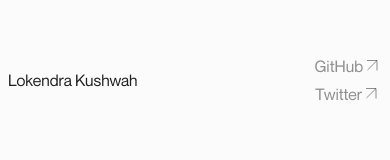
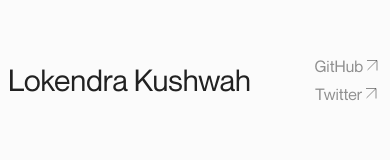
Before and after one commit to Lokendrakushwah12/PortfolioV1, a React (Vite) app: page / in a window 390 px wide. Shown: the part 1772-1932 px from the top of the page. Built offline with nearby package versions, Linux system fonts and the light colour scheme.

Commit message:
footer fix

```diff
--- a/src/components/Footer.jsx
+++ b/src/components/Footer.jsx
@@ -4,7 +4,7 @@ const Footer = () => {
   return (
     <div className="flex flex-col">
       <div className="flex justify-between items-center py-4 pt-24 xm:px-2">
-        <h1 className="md:text-6xl font-[400] text-[#212121] leading-5 md:leading-5 text-base">
+        <h1 className="md:text-6xl font-[400] text-[#212121] leading-5 md:leading-5 text-3xl">
           Lokendra Kushwah
         </h1>
         <div className="flex flex-col gap-2 p-1  transition-all">
@@ -42,7 +42,7 @@ const Footer = () => {
           </div>
         </div>
       </div>
-      <div className="flex justify-between items-center py-16 xm:px-2">
+      <div className="flex  flex-wrap gap-2 justify-between items-center py-16 xm:px-2">
         <p className="font-[400] text-[#212121]/50 leading-5 tracking-[0.2px] text-sm">
           © 2024 Lokendra Kushwah. All Rights Reserved.
         </p>
```
